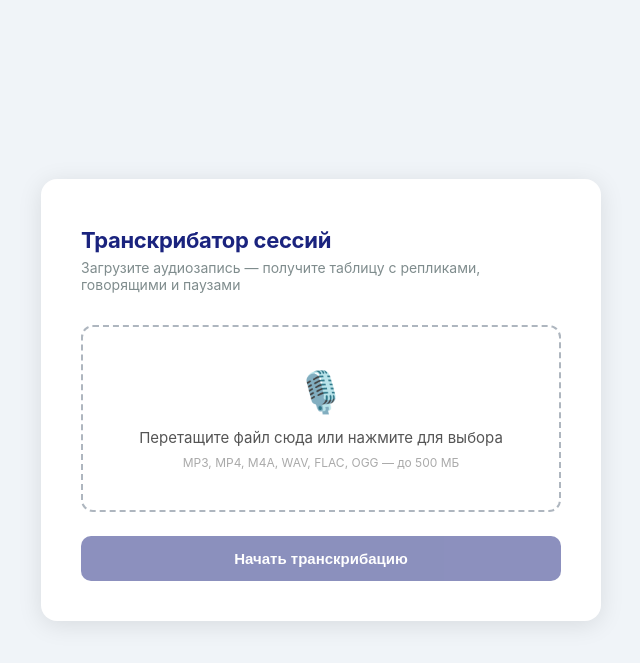
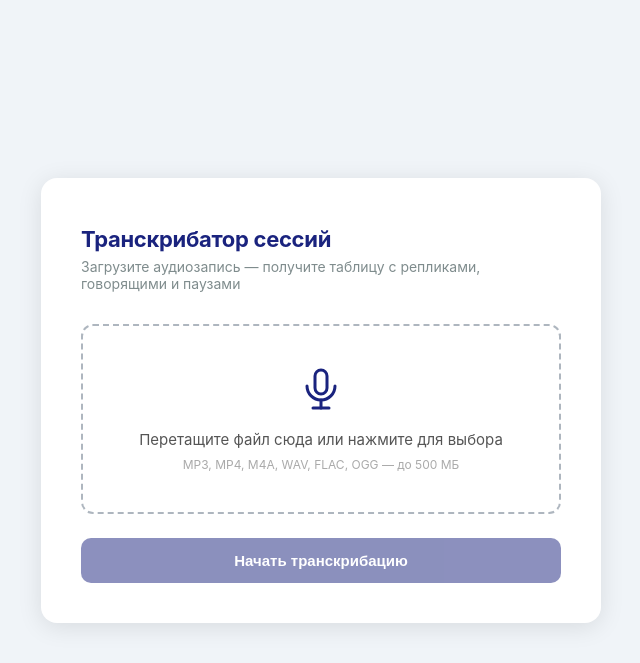
Before and after one commit to tuzikrvn/coaching-transcriber, a Python web app: template templates/index.html in a window 1280 px wide. Shown: the top 663 px of the page, without its empty margins (319-959 px from the left). Run offline with Jinja, Linux system fonts and the light colour scheme; the template is opened without the code that fills it, so the values that code supplies are empty.

Commit message:
Replace emoji mic with SVG icon

```diff
--- a/templates/index.html
+++ b/templates/index.html
@@ -62,7 +62,8 @@
     }
     #file-input { display: none; }
 
-    .drop-icon { font-size: 40px; margin-bottom: 12px; }
+    .drop-icon { margin-bottom: 12px; }
+    .drop-icon svg { width: 48px; height: 48px; color: #1A237E; }
 
     .drop-label {
       font-size: 15px;
@@ -216,7 +217,14 @@
 
     <!-- Drop zone -->
     <div id="drop-zone" onclick="document.getElementById('file-input').click()">
-      <div class="drop-icon">🎙️</div>
+      <div class="drop-icon">
+        <svg viewBox="0 0 24 24" fill="none" stroke="currentColor" stroke-width="1.5" stroke-linecap="round" stroke-linejoin="round" xmlns="http://www.w3.org/2000/svg">
+          <rect x="9" y="2" width="6" height="12" rx="3"/>
+          <path d="M5 10a7 7 0 0 0 14 0"/>
+          <line x1="12" y1="17" x2="12" y2="21"/>
+          <line x1="8" y1="21" x2="16" y2="21"/>
+        </svg>
+      </div>
       <p class="drop-label">Перетащите файл сюда или нажмите для выбора</p>
       <p class="drop-hint">MP3, MP4, M4A, WAV, FLAC, OGG — до 500 МБ</p>
       <p class="file-name" id="file-name-display"></p>
```
